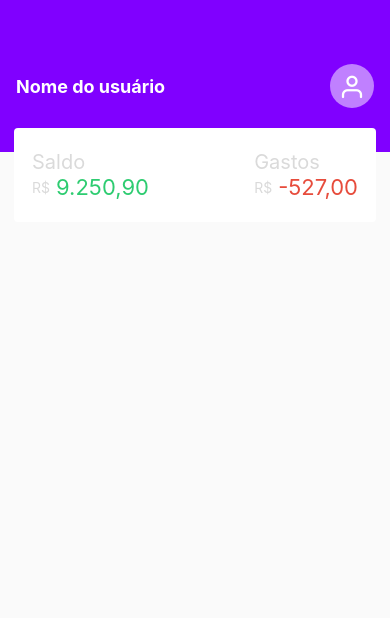
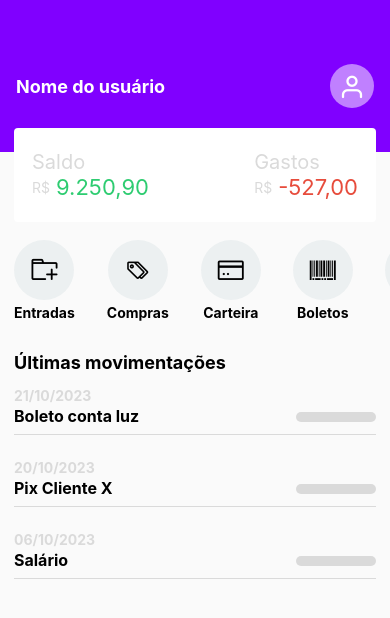
Before and after one commit to otaviozerotwo/app_financas_react_native, a React Native app: screen / in a window 390 px wide. Shown: the top 618 px of the page. Built offline with nearby package versions, Linux system fonts and the light colour scheme.

Commit message:
implementação componente Actions

```diff
--- /dev/null
+++ b/src/components/Actions/index.js
@@ -0,0 +1,71 @@
+import React from "react";
+import { View, Text, StyleSheet, TouchableOpacity, ScrollView } from 'react-native';
+import { AntDesign } from '@expo/vector-icons';
+
+export default function Actions(){
+    return(
+        <ScrollView style={styles.container} horizontal={true} showsHorizontalScrollIndicator={false}>
+            <TouchableOpacity style={styles.actionButton}>
+                <View style={styles.areaButton}>
+                    <AntDesign name="addfolder" size={26} color="#000" />
+                </View>
+                <Text style={styles.labelButton}>Entradas</Text>
+            </TouchableOpacity>
+
+            <TouchableOpacity style={styles.actionButton}>
+                <View style={styles.areaButton}>
+                    <AntDesign name="tagso" size={26} color="#000" />
+                </View>
+                <Text style={styles.labelButton}>Compras</Text>
+            </TouchableOpacity>
+
+            <TouchableOpacity style={styles.actionButton}>
+                <View style={styles.areaButton}>
+                    <AntDesign name="creditcard" size={26} color="#000" />
+                </View>
+                <Text style={styles.labelButton}>Carteira</Text>
+            </TouchableOpacity>
+
+            <TouchableOpacity style={styles.actionButton}>
+                <View style={styles.areaButton}>
+                    <AntDesign name="barcode" size={26} color="#000" />
+                </View>
+                <Text style={styles.labelButton}>Boletos</Text>
+            </TouchableOpacity>
+
+            <TouchableOpacity style={styles.actionButton}>
+                <View style={styles.areaButton}>
+                    <AntDesign name="setting" size={26} color="#000" />
+                </View>
+                <Text style={styles.labelButton}>Conta</Text>
+            </TouchableOpacity>
+        </ScrollView>
+    );
+}
+
+const styles = StyleSheet.create({
+    container: {
+        maxHeight: 84,
+        marginBottom: 14,
+        marginTop: 18,
+        paddingEnd: 14,
+        paddingStart: 14
+    },
+    actionButton: {
+        alignItems: 'center',
+        marginRight: 32
+    },
+    areaButton: {
+        backgroundColor: '#ecf0f1',
+        height: 60,
+        width: 60,
+        borderRadius: 30,
+        justifyContent: 'center',
+        alignItems: 'center'
+    },
+    labelButton: {
+        marginTop: 4,
+        textAlign: 'center',
+        fontWeight: 'bold'
+    }
+})
--- /dev/null
+++ b/src/components/Movements/index.js
@@ -0,0 +1,68 @@
+import React, { useState } from "react";
+import { View, StyleSheet, Text, TouchableOpacity } from 'react-native';
+
+export default function Movement({ data }) {
+    const [showValue, setShowValue] = useState(false);
+
+    return(
+        <TouchableOpacity style={styles.container} onPress={ () => setShowValue(!showValue) }>
+            <Text style={styles.date}>{data.date}</Text>
+
+            <View style={styles.content}>
+                <Text style={styles.label}>{data.label}</Text>
+
+                { showValue ? (
+                    <Text
+                        style={data.type === 1 ? styles.value : styles.expenses}
+                    >
+                        {data.type === 1 ? `R$ ${data.value}` : `R$ -${data.value}` }
+                    </Text>
+                ) : (
+                    <View style={styles.skeleton}>
+
+                    </View>
+                )}
+            </View>
+        </TouchableOpacity>
+    );
+}
+
+const styles = StyleSheet.create({
+    container: {
+        flex: 1,
+        marginBottom: 24,
+        borderBottomWidth: 0.5,
+        borderBottomColor: '#DADADA'
+    },
+    content: {
+        flexDirection: 'row',
+        justifyContent: 'space-between',
+        marginTop: 2,
+        marginBottom: 8
+    },
+    date: {
+        color: '#DADADA',
+        fontWeight: 'bold'
+    },
+    label: {
+        fontWeight: 'bold',
+        fontSize: 16
+    },
+    value: {
+        fontSize: 16,
+        color: '#2ecc71',
+        fontWeight: 'bold'
+    },
+    expenses: {
+      fontSize: 16,
+      color: '#e74c3c',
+      fontWeight: 'bold'
+    },
+    skeleton: {
+        marginTop: 6,
+        width: 80,
+        height: 10,
+        backgroundColor: '#DADADA',
+        borderRadius: 8
+    }
+})
--- a/src/pages/Home/index.js
+++ b/src/pages/Home/index.js
@@ -1,6 +1,33 @@
-import { StyleSheet, Text, View } from 'react-native';
+import { StyleSheet, Text, View, FlatList } from 'react-native';
 import Header from '../../components/Header';
-import Balance from '../../components/Header/Balance';
+import Balance from '../../components/Balance';
+import Movement from '../../components/Movements';
+import Actions from '../../components/Actions';
+
+const list = [
+    {
+      id: 1,
+      label: 'Boleto conta luz',
+      value: '300,90',
+      date: '21/10/2023',
+      type: 0 //despesas
+    },
+    {
+      id: 2,
+      label: 'Pix Cliente X',
+      value: '2.500,00',
+      date: '20/10/2023',
+      type: 1 //receita
+    },
+    {
+      id: 3,
+      label: 'Salário',
+      value: '7.200,00',
+      date: '06/10/2023',
+      type: 1 //receita
+    }
+]
+
 
 export default function Home() {
   return (
@@ -8,13 +35,34 @@
         <Header name="Nome do usuário" />
 
         <Balance saldo="9.250,90" gastos="-527,00"/>
+
+        <Actions/>
+
+        <Text style={styles.title}>Últimas movimentações</Text>
+
+        <FlatList
+            style={styles.list}
+            data={list}
+            keyExtractor={ (item) => String(item.id) }
+            showsVerticalScrollIndicator={false}
+            renderItem={ ({ item }) => <Movement data={item} /> }
+        />
     </View>
   );
 }
 
 const styles = StyleSheet.create({
-  container: {
-    flex: 1,
-    backgroundColor: '#fafafa',
-  },
+    container: {
+        flex: 1,
+        backgroundColor: '#fafafa',
+    },
+    title: {
+        fontSize: 18,
+        fontWeight: 'bold',
+        margin: 14
+    },
+    list: {
+        marginStart: 14,
+        marginEnd: 14
+    }
 });
```
Also changed, not shown: src/components/Balance/index.js (renamed from src/components/Header/Balance/index.js).
